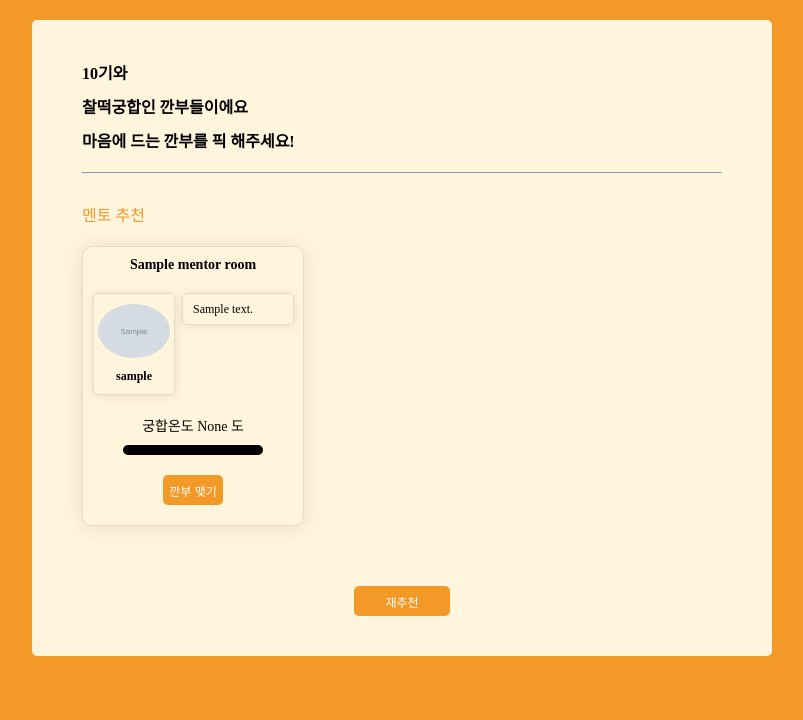
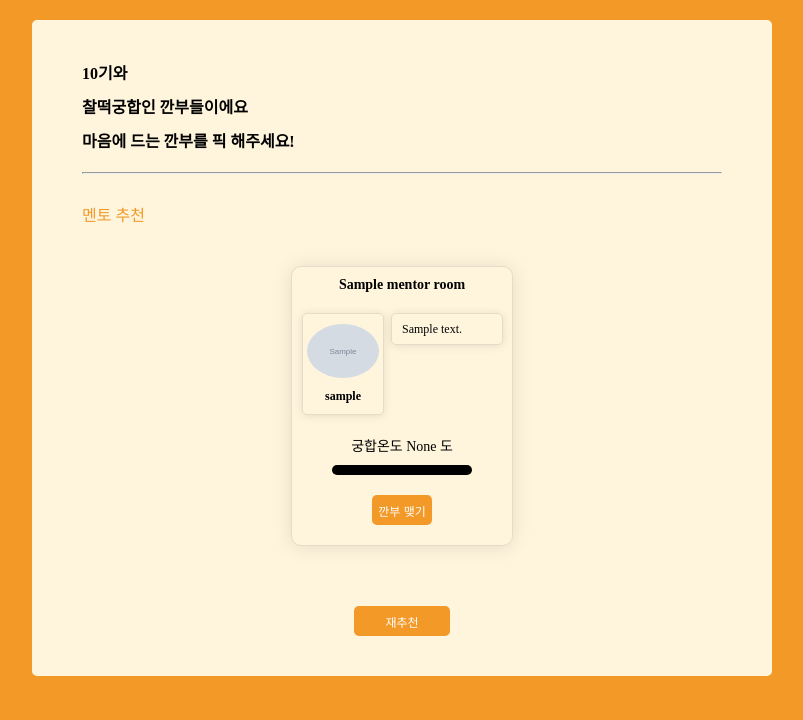
Before and after one commit to myeongjunkim/Pretty-Lion, a Django app: template PrettyLion/playground/templates/playground/mentorroom_match.html in a window 1280 px wide. Shown: the part 80-800 px from the top of the page, without its empty margins (238-1041 px from the left). Run offline with Django 4.2, Linux system fonts and the light colour scheme; the template is opened without the code that fills it: most values are stand-ins (such as "Sample title", 1, 10 or a date in 2020); grey boxes marked "Sample" are stand-in pictures; some libraries are stand-ins or nearby versions.

Commit message:
fix: mentor-room cards css

```diff
--- a/PrettyLion/playground/static/css/playground.css
+++ b/PrettyLion/playground/static/css/playground.css
@@ -260,7 +260,7 @@
 
 .choiceMain-cards{
     display: flex;
-    justify-content: space-between;
+    justify-content: center;
     flex-flow : row wrap;
     width:100%;
     margin-bottom:40px;
@@ -271,7 +271,7 @@
     /* height:280px; */
     box-shadow: 0 1px 20px 0 rgba(0,0,0,0.1);
     border-radius: 10px;
-    margin-bottom:20px;
+    margin:20px;
     padding:10px;
     font-size: 14px;
     display:flex;
--- a/PrettyLion/playground/templates/playground/mentorroom_match.html
+++ b/PrettyLion/playground/templates/playground/mentorroom_match.html
@@ -57,6 +57,8 @@
                 <!-- 방금 클릭한 멘토는 정원이 꽉 찼어요ㅜㅜ 다른 멘토와 깐부를 맺어주세요!  -->
             {% endfor %}
             {% endif %}
+            <!-- <div class="message-alram">방금 클릭한 멘토는 정원이 꽉 찼어요ㅜㅜ 다른 멘토와 깐부를 맺어주세요! </div> -->
+
 
             <div class="choiceMain-cards">
 
```
